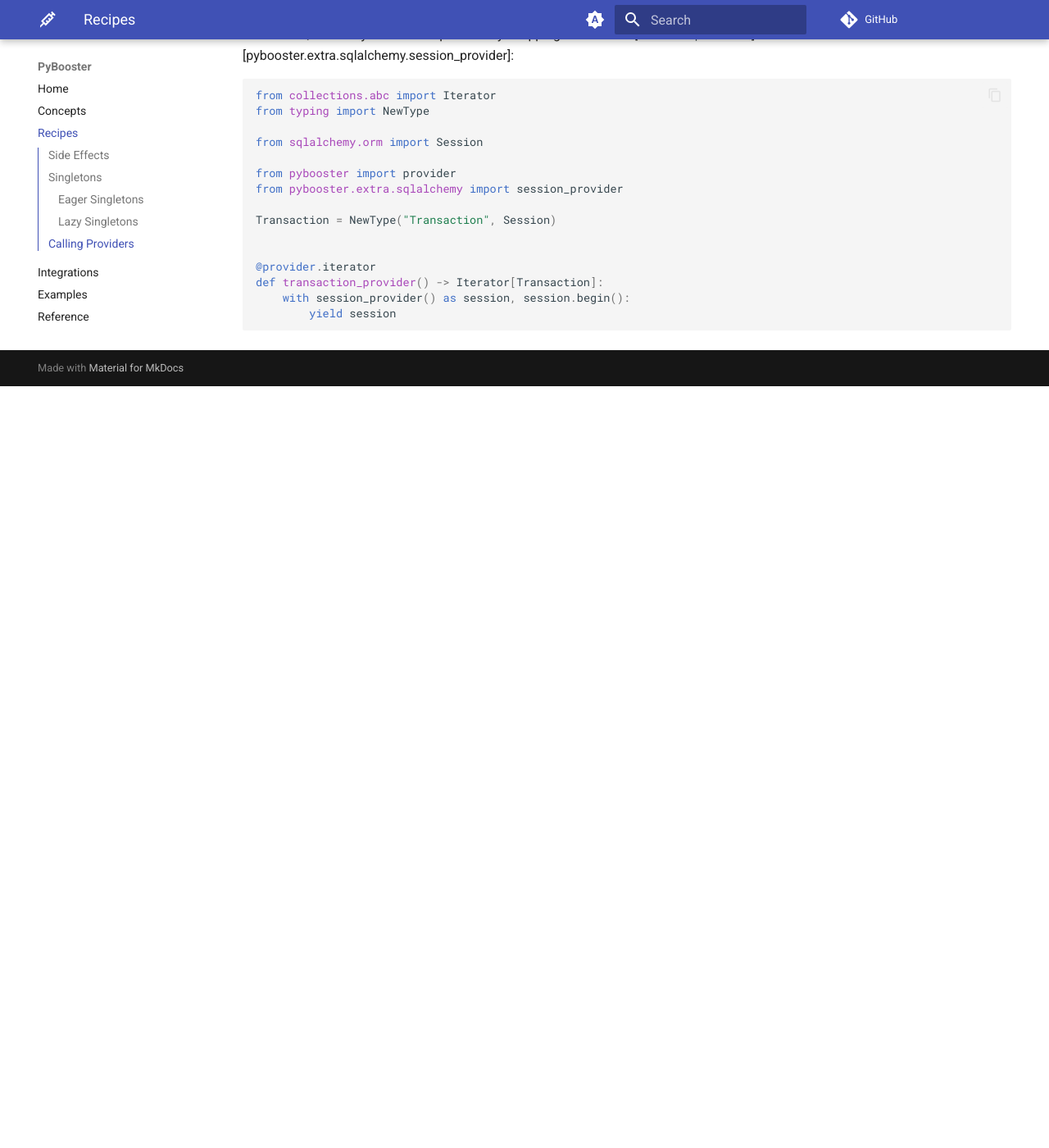
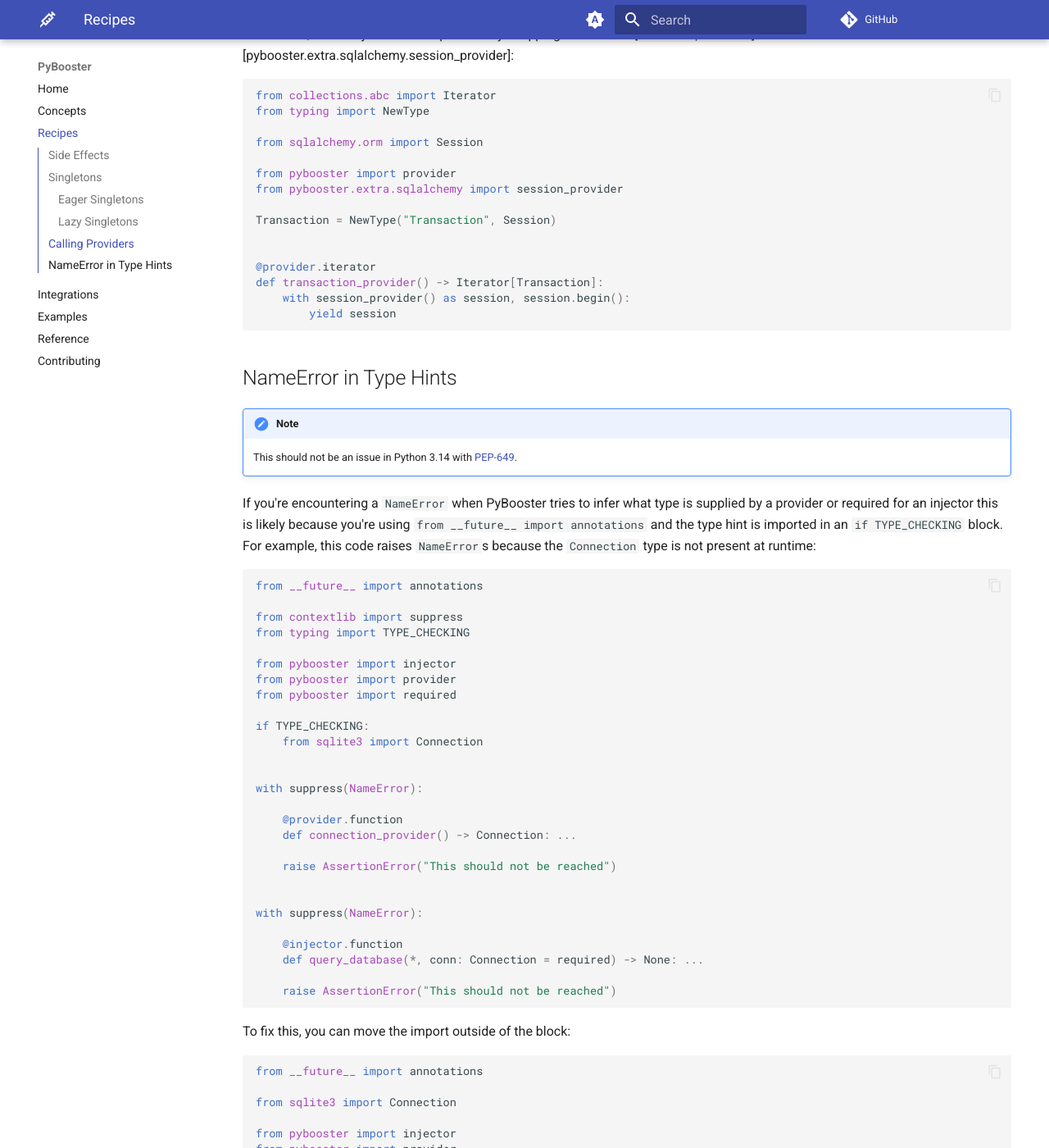
Before and after one commit to rmorshea/pybooster, an MkDocs documentation site: the page built from docs/src/recipes.md, in a window 1280 px wide and 1400 px high, scrolled down 3040 px. Shown: the whole window at 82% size. Built offline with MkDocs 1.6.1 and Material for MkDocs 9.7.7, drawn with Linux system fonts in a browser that asks for light colours; comment, search, counter and statistics services are not loaded; before the commit the page ends 3511 px from its top, so only the background shows below that; some of the changed text lies outside the part shown.

Commit message:
Document name error (#34)
* use template

* lint

* document known NameError

* test mismatch num types

* better error

````diff
--- a/docs/src/recipes.md
+++ b/docs/src/recipes.md
@@ -171,3 +171,102 @@ def transaction_provider() -> Iterator[Transaction]:
     with session_provider() as session, session.begin():
         yield session
 ```
+
+## NameError in Type Hints
+
+!!! note
+
+    This should not be an issue in Python 3.14 with [PEP-649](https://peps.python.org/pep-0649).
+
+If you're encountering a `NameError` when PyBooster tries to infer what type is supplied
+by a provider or required for an injector this is likely because you're using
+`from __future__ import annotations` and the type hint is imported in an
+`if TYPE_CHECKING` block. For example, this code raises `NameError`s because the
+`Connection` type is not present at runtime:
+
+```python
+from __future__ import annotations
+
+from contextlib import suppress
+from typing import TYPE_CHECKING
+
+from pybooster import injector
+from pybooster import provider
+from pybooster import required
+
+if TYPE_CHECKING:
+    from sqlite3 import Connection
+
+
+with suppress(NameError):
+
+    @provider.function
+    def connection_provider() -> Connection: ...
+
+    raise AssertionError("This should not be reached")
+
+
+with suppress(NameError):
+
+    @injector.function
+    def query_database(*, conn: Connection = required) -> None: ...
+
+    raise AssertionError("This should not be reached")
+```
+
+To fix this, you can move the import outside of the block:
+
+```python
+from __future__ import annotations
+
+from sqlite3 import Connection
+
+from pybooster import injector
+from pybooster import provider
+from pybooster import required
+
+
+@provider.function
+def connection_provider() -> Connection: ...
+
+
+@injector.function
+def query_database(*, conn: Connection = required) -> None: ...
+```
+
+However, some linters like [Ruff](https://github.com/astral-sh/ruff) will automatically
+move the import back into the block when they discover that the imported value is only
+used as a type hint. To work around this, you can ignore the linter errors or use the
+types in such a way that your linter understands they are required at runtime. In the
+case of Ruff, you'd ignore the following errors:
+
+- [TC001](https://docs.astral.sh/ruff/rules/typing-only-first-party-import/)
+- [TC002](https://docs.astral.sh/ruff/rules/typing-only-third-party-import/)
+- [TC003](https://docs.astral.sh/ruff/rules/typing-only-standard-library-import/)
+
+To convince the linter that types used by PyBooster are required at runtime, you can
+pass them to the `provides` argument of the `provider` decorator or the `requires`
+argument of an `injector` or `provider` decorator.
+
+```python
+from __future__ import annotations
+
+from sqlite3 import Connection
+
+from pybooster import injector
+from pybooster import provider
+from pybooster import required
+
+
+@provider.function(provides=Connection)
+def connection_provider() -> Connection: ...
+
+
+@injector.function(requires=[Connection])
+def query_database(*, conn: Connection = required) -> None: ...
+```
+
+!!! tip
+
+    Type checkers should still be able to check the return type using the `provides`
+    argument so it may not be necessary to annotate it in the function signature.
````
Also changed, not shown: pyproject.toml (+6 -2 lines), .copier-answers.yml, 8 other files.
